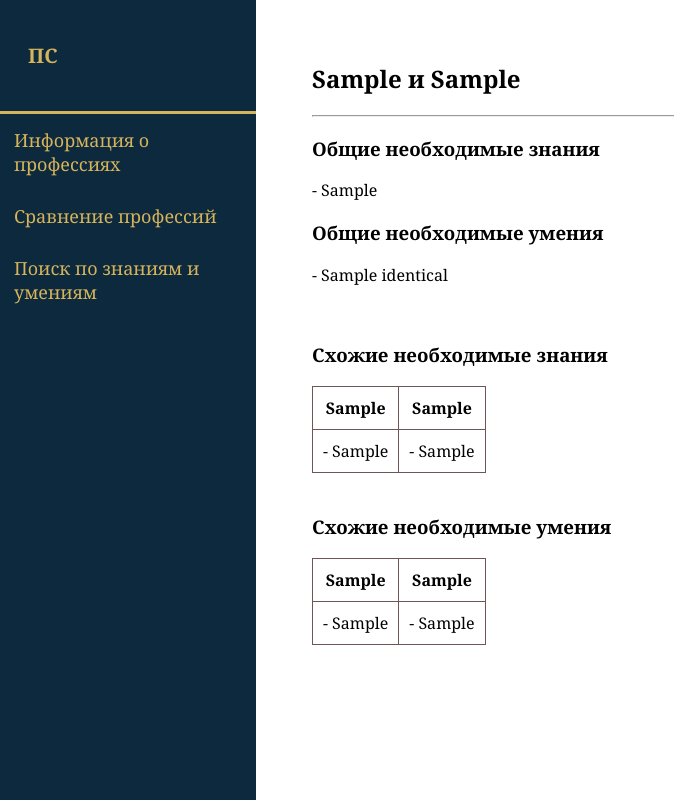
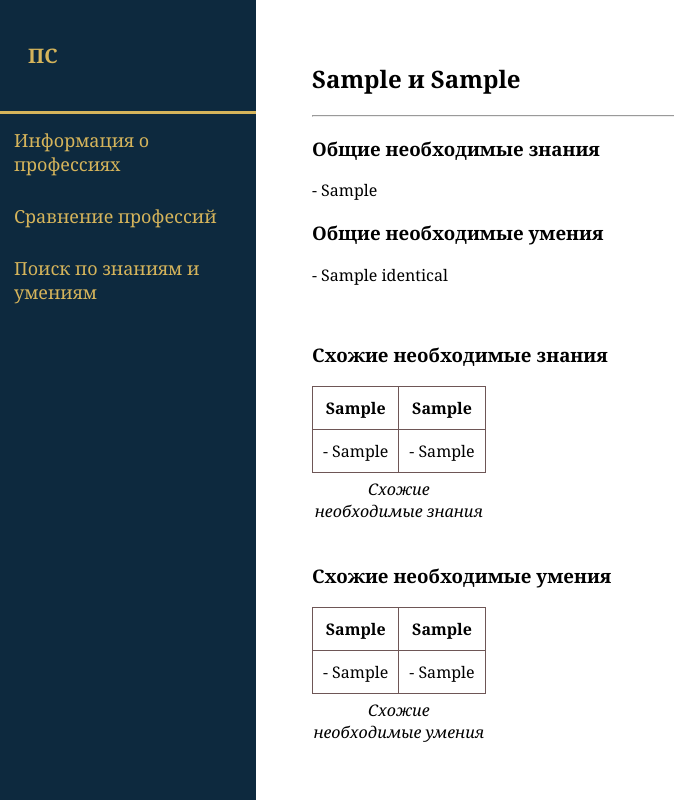
Before and after one commit to Chifir31/diplom, a Django app: template app/templates/main/result_comparison.html in a window 1280 px wide. Shown: the whole page, without its empty margins (0-674 px from the left). Run offline with Django 4.2, Linux system fonts and the light colour scheme; the template is opened without the code that fills it: most values are stand-ins (such as "Sample title", 1, 10 or a date in 2020).

Commit message:
Применены некоторые рекомендации SonarCloud-а

```diff
--- a/app/templates/main/all_professions.html
+++ b/app/templates/main/all_professions.html
@@ -1,5 +1,7 @@
 {% extends 'main/base.html'%}
-
+{% block title %}
+    Профессии
+{% endblock %}
 {%block head%}
     <style>
         .ref_prof {
--- a/app/templates/main/base.html
+++ b/app/templates/main/base.html
@@ -2,7 +2,17 @@
 <meta http-equiv="Content-Type" content="text/html; charset=utf-8">
 <html lang="ru">
 <head>
+    <title>
+        {% block title %}
+
+        {% endblock %}
+    </title>
     <style>
+        caption{
+            caption-side: bottom;
+            padding-top: 5px;
+            font-style: italic;
+        }
         table, td, th {
             border-collapse: collapse;
             border: 1px solid #6e5656;
@@ -15,11 +25,11 @@
             padding: 0;
             font-family: Georgia, serif;
         }
-    .directory{
-        display: flex;
-        align-items: stretch;
-        flex-direction: row;
-    }
+        .directory{
+            display: flex;
+            align-items: stretch;
+            flex-direction: row;
+        }
     .menu{
         width: 20%;
         position: fixed;
--- a/app/templates/main/comparison.html
+++ b/app/templates/main/comparison.html
@@ -1,8 +1,11 @@
 {% extends 'main/base.html'%}
-
+{% block title %}
+    Сравнение профессий
+{% endblock %}
 {%block head%}
     <link rel="stylesheet" href="//code.jquery.com/ui/1.13.2/themes/base/jquery-ui.css">
     <style>
+
         label {
             font-size: 15pt;
         }
--- a/app/templates/main/find_similar.html
+++ b/app/templates/main/find_similar.html
@@ -1,5 +1,7 @@
 {% extends 'main/base.html'%}
-
+{% block title %}
+    Поиск по знаниям и умениям
+{% endblock %}
 {%block head%}
     <style>
         label {
--- a/app/templates/main/index.html
+++ b/app/templates/main/index.html
@@ -1,6 +1,9 @@
 {% extends 'main/base.html'%}
+{% block title %}
+    Главная страница
+{% endblock %}
+{% block head %}
 
-{% block head %}
 {% endblock %}
 
 {%block content%}
--- a/app/templates/main/profession.html
+++ b/app/templates/main/profession.html
@@ -1,6 +1,10 @@
 {% extends 'main/base.html'%}
+{% block title %}
+    {{prof}}
+{% endblock %}
 
 {%block head%}
+
 {% endblock %}
 
 {%block content%}
--- a/app/templates/main/result_comparison.html
+++ b/app/templates/main/result_comparison.html
@@ -1,4 +1,8 @@
 {% extends 'main/base.html'%}
+
+{% block title %}
+    Результат сравнения
+{% endblock %}
 
 {%block head%}
     <style>
@@ -41,6 +45,7 @@
             <td>- {{k.form2}}</td>
         </tr>
         {% endfor %}
+    <caption>Схожие необходимые знания</caption>
     </table>
 {% else %}
     <h3 style="color: dimgray"> Схожие необходимых знаний не найдено</h3>
@@ -60,6 +65,7 @@
             <td>- {{s.form2}}</td>
         </tr>
         {% endfor %}
+    <caption>Схожие необходимые умения</caption>
     </table>
 {% else %}
     <h3 style="color: dimgray"> Схожие необходимых умений не найдено</h3>
--- a/app/templates/main/result_find_similar.html
+++ b/app/templates/main/result_find_similar.html
@@ -1,5 +1,7 @@
 {% extends 'main/base.html'%}
-
+{% block title %}
+    Найденные знания и умения
+{% endblock %}
 {%block head%}
     <style>
         .ref_prof {
@@ -35,6 +37,7 @@
             </td>
         </tr>
         {% endfor %}
+        <caption>Схожие необходимые знания</caption>
     </table>
 {% else %}
     <h3 style="color: dimgray">Схожих необходимых знаний не найдено</h3>
@@ -57,6 +60,7 @@
             </td>
         </tr>
         {% endfor %}
+    <caption>Схожие необходимые умения</caption>
     </table>
 {% else %}
     <h3 style="color: dimgray">Схожих необходимых знаний не найдено</h3>
```
Also changed, not shown: app/views.py (+7 -0 lines).
